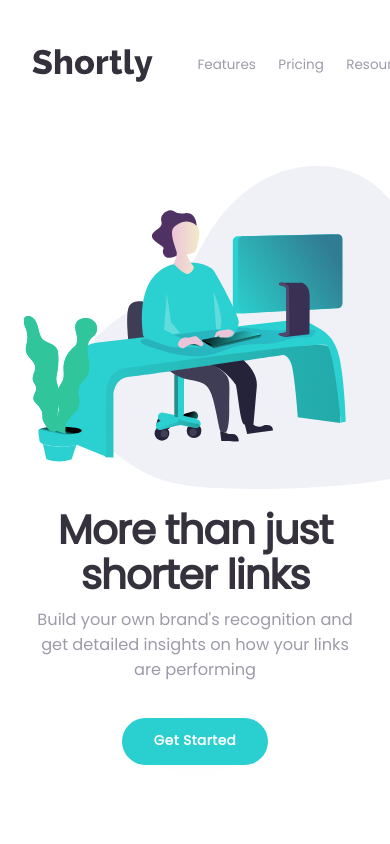
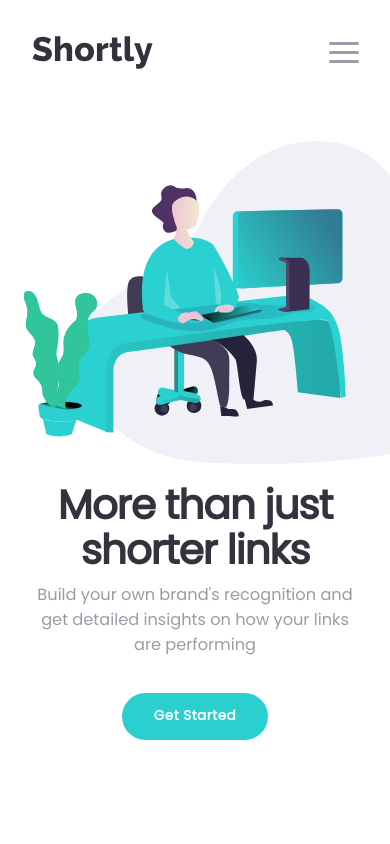
Before and after one commit to logotip4ik/frontend-mentor-url-shortening, a Nuxt app: page / in a window 390 px wide. Shown: the top 844 px of the page. Built offline with nearby package versions, Linux system fonts and the light colour scheme.

Commit message:
update: added burger for nav

```diff
--- a/components/Navbar.vue
+++ b/components/Navbar.vue
@@ -7,6 +7,11 @@
         <li class="nav__list__item">Pricing</li>
         <li class="nav__list__item">Resources</li>
       </ul>
+    </div>
+    <div class="nav__burger">
+      <span class="nav__burger__line"></span>
+      <span class="nav__burger__line"></span>
+      <span class="nav__burger__line"></span>
     </div>
     <div class="nav__wrapper">
       <button class="btn btn--outlined">Login</button>
@@ -64,5 +69,46 @@ export default {}
       }
     }
   }
+
+  &__burger {
+    --burger-gap: 0.35rem;
+
+    display: none;
+    flex-direction: column;
+    justify-content: center;
+    align-items: stretch;
+    gap: var(--burger-gap);
+
+    width: 30px;
+
+    cursor: pointer;
+
+    &__line {
+      width: 100%;
+      height: 3px;
+
+      background-color: var(--neutral-grayish-violet);
+      border-radius: 0.125rem;
+
+      transition: background-color 0.4s ease;
+    }
+
+    &:hover &__line {
+      background-color: var(--neutral-very-dark-blue);
+      transition: none;
+    }
+  }
+
+  @media screen and (max-width: 685px) {
+    &__list {
+      display: none;
+    }
+    &__burger {
+      display: flex;
+    }
+    &__wrapper:last-child {
+      display: none;
+    }
+  }
 }
 </style>
```
